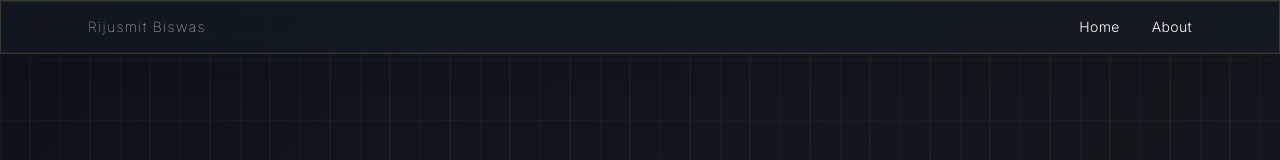
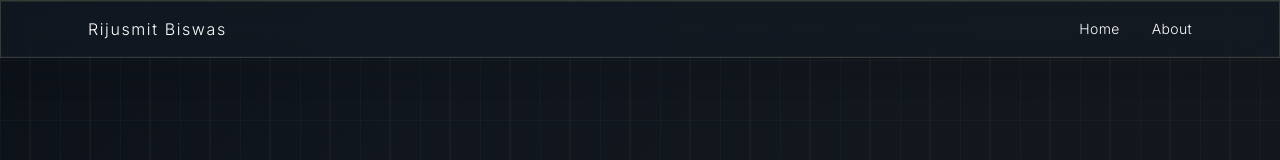
Before and after one commit to riju-talk/portfolio, a Next.js app: page / in a window 1280 px wide. Shown: the top 160 px of the page. Built offline with nearby package versions, Linux system fonts and the light colour scheme.

Commit message:
added favicon

```diff
--- a/src/app/globals.css
+++ b/src/app/globals.css
@@ -4,6 +4,7 @@ html {
   scroll-behavior: smooth;
   font-weight: 300;
   letter-spacing: 0.02em;
+  background-color: #0a0e14;
 }
 
 body {
--- a/src/app/page.jsx
+++ b/src/app/page.jsx
@@ -62,7 +62,7 @@ export default function HomePage() {
                 initial={{ opacity: 0, x: -20 }}
                 animate={{ opacity: 1, x: 0 }}
                 transition={{ duration: 0.8 }}
-                className="text-sm font-thin tracking-widest text-navy-300/70"
+                className="text-md font-light tracking-widest text-navy-300/70"
               >
                 Rijusmit Biswas
               </motion.div>
```
